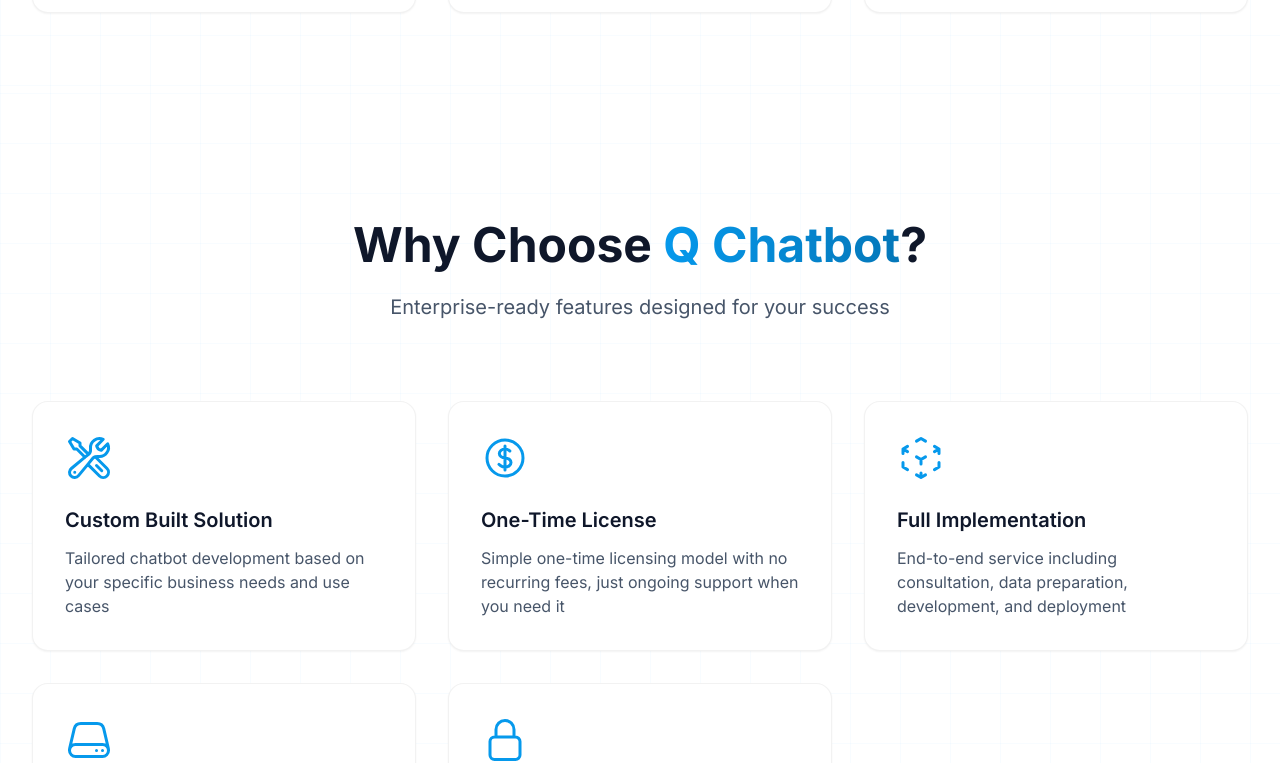
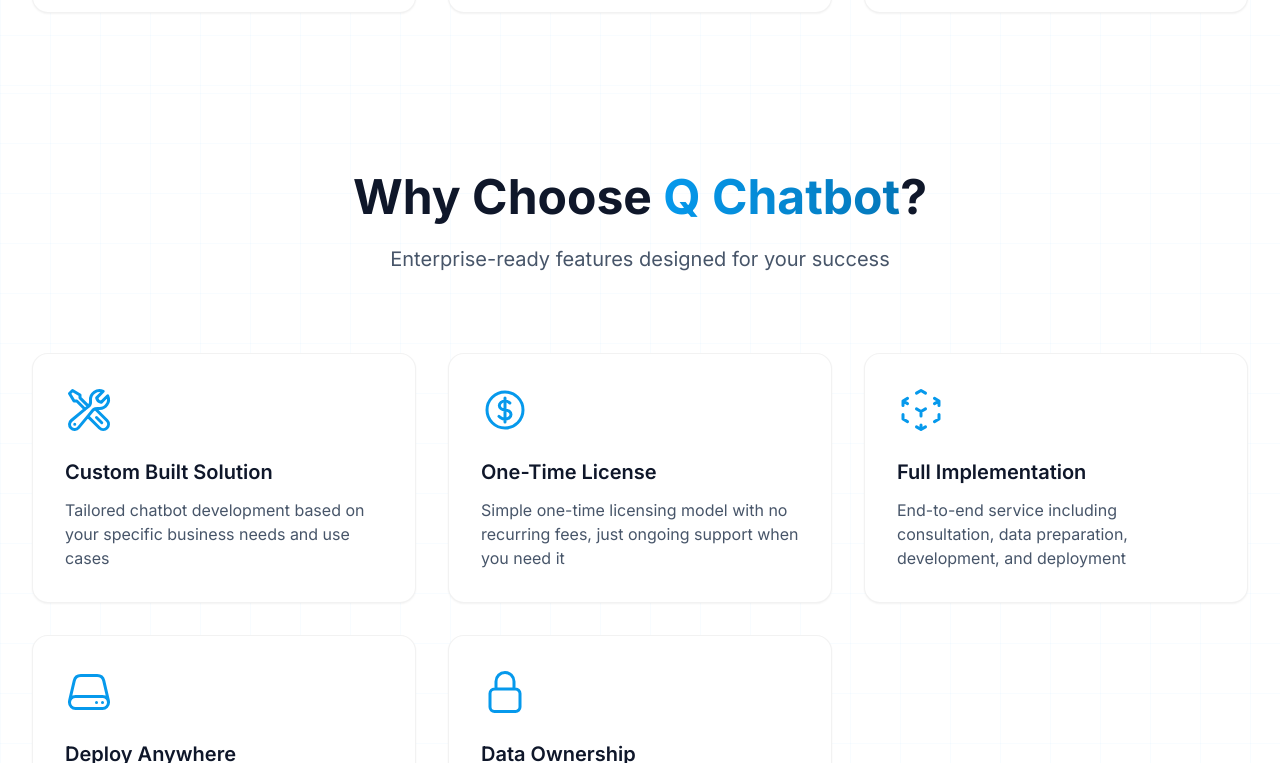
Before and after one commit to Q-Agency/chatbot_product, a Next.js app: page / in a window 1280 px wide. Shown: the part 1157-1920 px from the top of the page. Built offline with nearby package versions, Linux system fonts and the light colour scheme.

Commit message:
Reduce padding above Features section

```diff
--- a/src/app/page.tsx
+++ b/src/app/page.tsx
@@ -277,7 +277,7 @@ export default function Home() {
       </div>
 
       {/* Main Features Section */}
-      <div id="features" className="relative py-32 bg-white">
+      <div id="features" className="relative py-20 bg-white">
         <div className="absolute inset-0 modern-grid opacity-[0.15]" />
         <div className="container-custom relative">
           <motion.div
```
